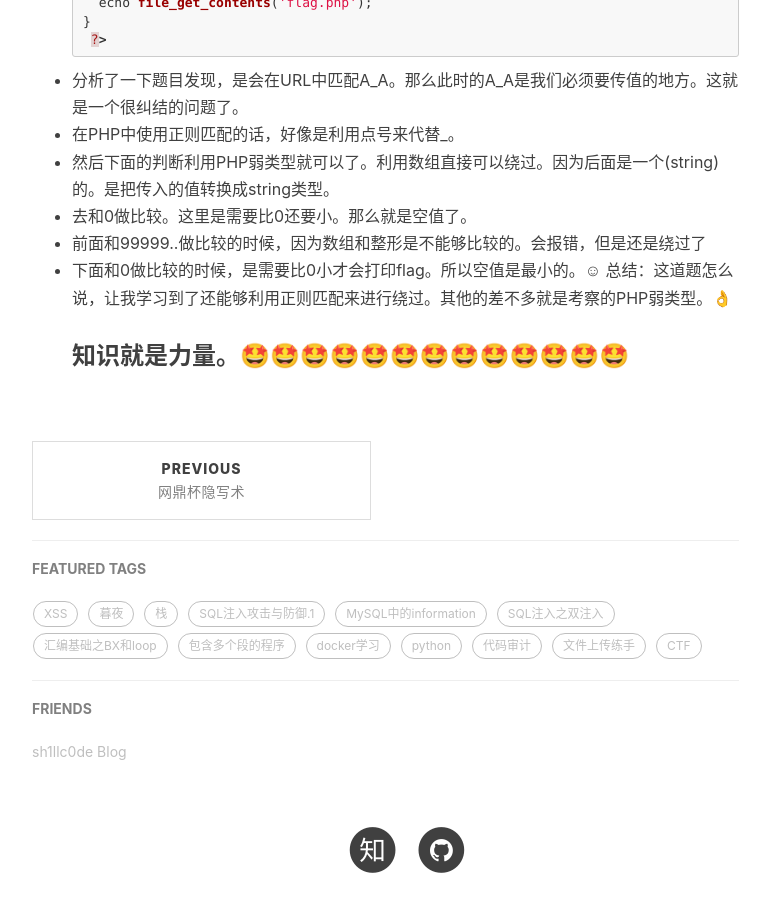
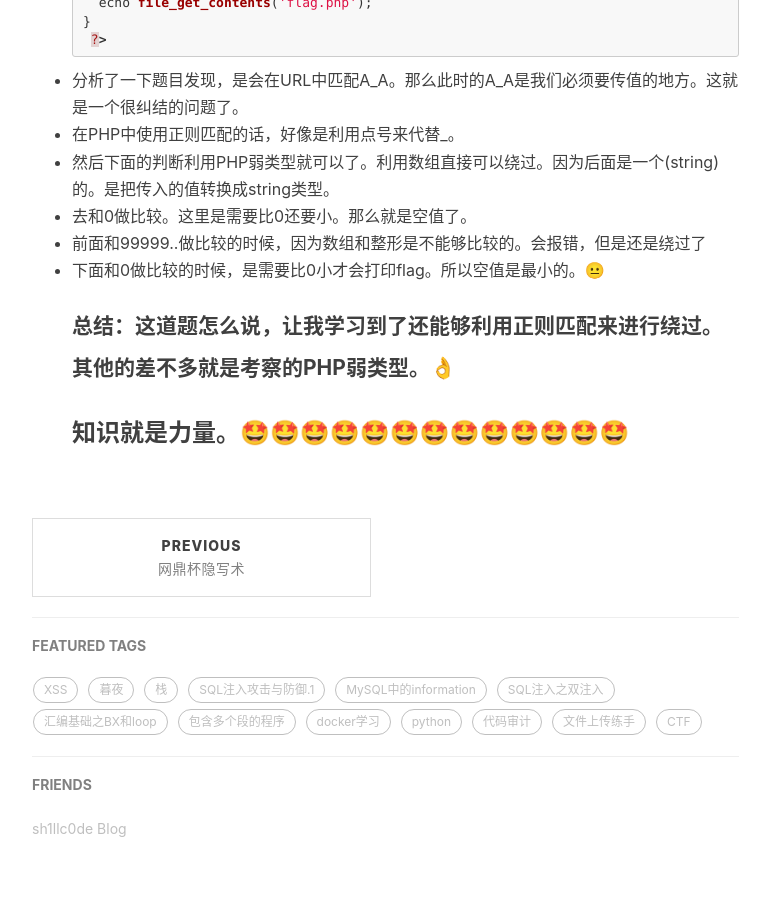
Before and after one commit to Silentsoul04/WUHUIJUNG.github.io, a Jekyll site: the page built from _posts/2018-8-22-一道Web题目.md, in a window 1280 px wide and 900 px high, scrolled down 822 px. Shown: the whole window, without its empty margins (233-1003 px from the left). Built offline with Jekyll 4.4.1, drawn with Linux system fonts in a browser that asks for light colours; nearby versions of some CDN libraries; comment, search, counter and statistics services are not loaded.

```diff
--- a/_posts/2018-8-22-一道Web题目.md
+++ b/_posts/2018-8-22-一道Web题目.md
@@ -33,6 +33,6 @@ else{
 * 然后下面的判断利用PHP弱类型就可以了。利用数组直接可以绕过。因为后面是一个(string)的。是把传入的值转换成string类型。
 * 去和0做比较。这里是需要比0还要小。那么就是空值了。
 * 前面和99999..做比较的时候，因为数组和整形是不能够比较的。会报错，但是还是绕过了
-* 下面和0做比较的时候，是需要比0小才会打印flag。所以空值是最小的。☺
-总结：这道题怎么说，让我学习到了还能够利用正则匹配来进行绕过。其他的差不多就是考察的PHP弱类型。👌
+* 下面和0做比较的时候，是需要比0小才会打印flag。所以空值是最小的。😐
+#### 总结：这道题怎么说，让我学习到了还能够利用正则匹配来进行绕过。其他的差不多就是考察的PHP弱类型。👌
 ### 知识就是力量。🤩🤩🤩🤩🤩🤩🤩🤩🤩🤩🤩🤩🤩
```
